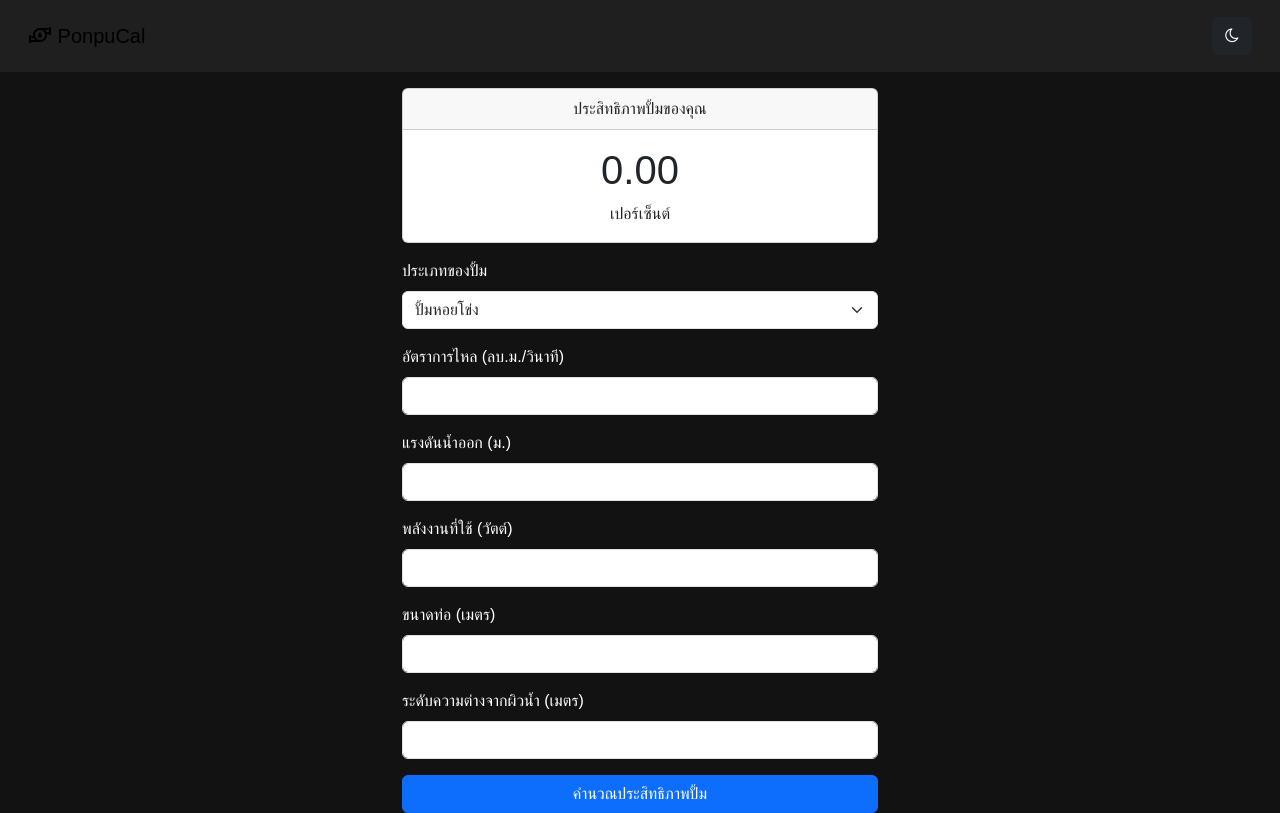
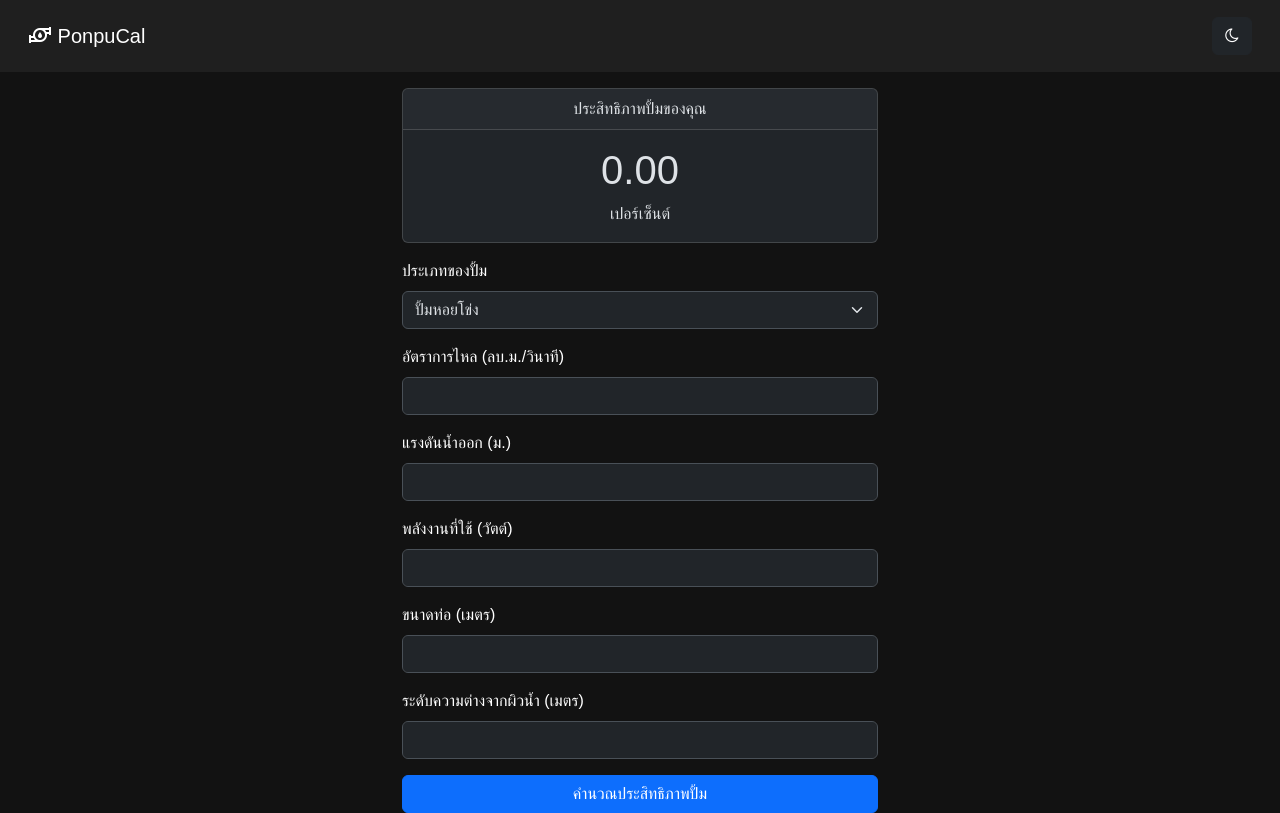
Before and after one commit to WolfButler/ponpu-cal, a plain HTML site: page index.html in a window 1280 px wide. Both pictures are taken after a click on the link 1232 px from the left and 36 px from the top of the page. Drawn offline with nearby package versions, Linux system fonts and the light colour scheme.

Commit message:
Dark mode - Done

```diff
--- a/asset/css/main.css
+++ b/asset/css/main.css
@@ -26,7 +26,6 @@ body {
 }
 
 .navbar {
-    background-color: #f8f9fa;
     padding: 1rem;
   }
 
--- a/asset/js/darkmode.js
+++ b/asset/js/darkmode.js
@@ -1,7 +1,22 @@
 const modeToggle = document.querySelector('.mode-toggle');
+const htmlElement = document.documentElement; // เลือก element <html>
 
-    modeToggle.addEventListener('click', function(e) {
-        e.preventDefault();
+modeToggle.addEventListener('click', function(e) {
+    e.preventDefault();
+
+    // อ่านค่า attribute data-bs-theme ปัจจุบัน
+    const currentTheme = htmlElement.getAttribute('data-bs-theme');
+
+    // ตรวจสอบค่า theme ปัจจุบันแล้วสลับ
+    if (currentTheme === 'dark') {
+        // ถ้าเป็น dark อยู่ ให้เปลี่ยนเป็น light
+        htmlElement.setAttribute('data-bs-theme', 'light');
+        document.body.classList.toggle('dark-mode');
+        // หรือถ้าต้องการให้กลับไปใช้ default (light) โดยการลบ attribute ออก:
+        // htmlElement.removeAttribute('data-bs-theme');
+    } else {
+        // ถ้าเป็น light หรือยังไม่ได้ตั้งค่า ให้เปลี่ยนเป็น dark
+        htmlElement.setAttribute('data-bs-theme', 'dark');
         document.body.classList.toggle('dark-mode');
     }
-);
+});
--- a/index.html
+++ b/index.html
@@ -30,7 +30,7 @@
   <!-- NavBar -->
   <nav class="navbar">
     <div class="container-fluid">
-      <span class="navbar-brand align-items-center">
+      <span class="navbar-brand align-items-center tex-bg-light">
         <span class="material-symbols-outlined brand-alignment">
           water_pump
         </span>
```
